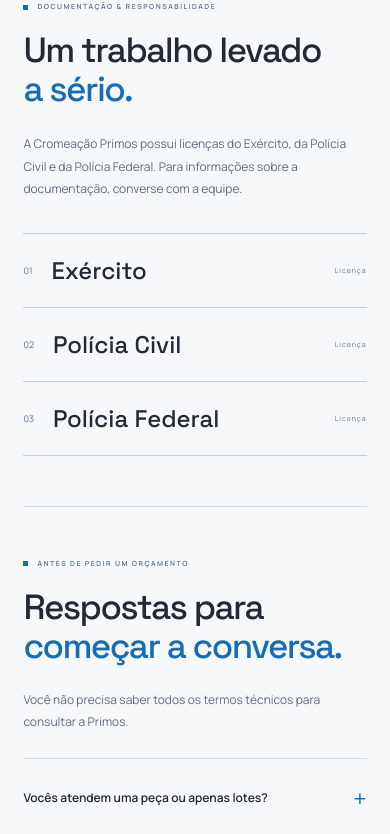
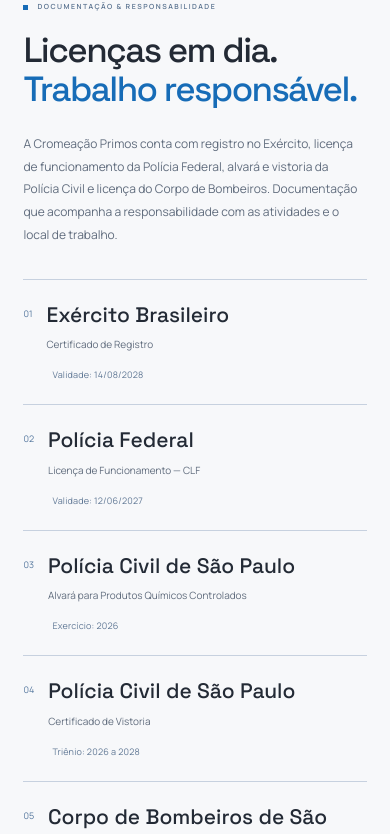
Before and after one commit to Sophia220510/primos, a React (Vite) app: page /#/inicio in a window 390 px wide. Shown: the part 5280-6114 px from the top of the page. Built offline with nearby package versions, Linux system fonts and the light colour scheme.

Commit message:
Document Primos licenses with certificate types and validity periods

```diff
--- a/package.json
+++ b/package.json
@@ -7,7 +7,8 @@
     "dev": "vite --host 127.0.0.1",
     "build": "tsc -b && vite build",
     "preview": "vite preview --host 127.0.0.1",
-    "test:ui": "node scripts/validate-final.mjs"
+    "test:ui": "node scripts/validate-final.mjs",
+    "test:licenses": "node scripts/validate-licenses.mjs"
   },
   "dependencies": {
     "react": "^19.2.0",
--- a/src/components/FinalShared.tsx
+++ b/src/components/FinalShared.tsx
@@ -1,5 +1,6 @@
 import type { ReactNode, AnchorHTMLAttributes } from "react";
 import { business, mediaUrl, getPhoto, waLink } from "../final-data";
+import { licenses, documentationIsCurrent } from "../licenses";
 export const Arrow = () => <span aria-hidden="true">↗</span>;
 export function RouteLink({
   to,
@@ -115,22 +116,28 @@ export function LicenseBlock() {
       <div>
         <Eyebrow>DOCUMENTAÇÃO & RESPONSABILIDADE</Eyebrow>
         <h2>
-          Um trabalho levado
+          {documentationIsCurrent()
+            ? "Licenças em dia."
+            : "Licenças e autorizações."}
           <br />
-          <em>a sério.</em>
+          <em>Trabalho responsável.</em>
         </h2>
         <p>
-          A Cromeação Primos possui licenças do Exército, da Polícia Civil e da
-          Polícia Federal. Para informações sobre a documentação, converse com a
-          equipe.
+          A Cromeação Primos conta com registro no Exército, licença de
+          funcionamento da Polícia Federal, alvará e vistoria da Polícia Civil e
+          licença do Corpo de Bombeiros. Documentação que acompanha a
+          responsabilidade com as atividades e o local de trabalho.
         </p>
       </div>
       <div className="f-license-list">
-        {["Exército", "Polícia Civil", "Polícia Federal"].map((name, i) => (
-          <div key={name}>
+        {licenses.map((license, i) => (
+          <div key={license.id}>
             <span>0{i + 1}</span>
-            <strong>{name}</strong>
-            <span>Licença</span>
+            <div className="f-license-description">
+              <strong>{license.authority}</strong>
+              <span>{license.document}</span>
+            </div>
+            <span>{license.validityLabel}</span>
           </div>
         ))}
       </div>
--- a/src/final.css
+++ b/src/final.css
@@ -901,14 +901,29 @@ h3 {
 }
 .f-license-list strong {
   font-family: "Space Grotesk", sans-serif;
-  font-size: 25px;
+  font-size: 21px;
   font-weight: 500;
+  display: block;
+  line-height: 1.3;
+}
+.f-license-description {
+  min-width: 0;
+}
+.f-license-description > span {
+  display: block;
+  margin-top: 7px;
+  font-size: 10px;
+  line-height: 1.8;
+  color: var(--f-muted);
 }
 .f-license-list > div > span:last-child {
   margin-left: auto;
   font-size: 8px;
-  letter-spacing: 1px;
+  letter-spacing: 0.2px;
   color: #607895;
+  min-width: 110px;
+  text-align: right;
+  line-height: 1.8;
 }
 .f-faq {
   border-top: 1px solid var(--f-line);
@@ -2158,7 +2173,7 @@ details > p {
     font-size: 10px;
   }
   .f-license-list strong {
-    font-size: 23px;
+    font-size: 20px;
   }
   .f-license-list > div {
     gap: 18px;
@@ -2682,13 +2697,29 @@ details > p {
   }
   .f-license-list > div {
     padding: 21px 0;
-    gap: 19px;
+    gap: 14px;
+    align-items: start;
+    flex-wrap: wrap;
   }
   .f-license-list strong {
-    font-size: 24px;
+    font-size: 21px;
+  }
+  .f-license-description {
+    flex: 1;
+    min-width: 220px;
+  }
+  .f-license-description > span {
+    font-size: 10px;
+  }
+  .f-license-list > div > span:first-child {
+    padding-top: 6px;
   }
   .f-license-list > div > span:last-child {
-    font-size: 7px;
+    width: 100%;
+    min-width: 0;
+    padding-left: 29px;
+    text-align: left;
+    font-size: 9px;
   }
   .f-faq h2 {
     margin: 17px 0 22px;
--- /dev/null
+++ b/src/licenses.ts
@@ -0,0 +1,56 @@
+/** Dados transcritos dos comprovantes enviados pelo cliente em 12/11/2026. */
+export const licenses = [
+  {
+    id: "exercito",
+    authority: "Exército Brasileiro",
+    document: "Certificado de Registro",
+    validityLabel: "Validade: 14/08/2028",
+    periodStart: "2026-08-13",
+    periodEnd: "2028-08-14",
+  },
+  {
+    id: "policia-federal",
+    authority: "Polícia Federal",
+    document: "Licença de Funcionamento — CLF",
+    validityLabel: "Validade: 12/06/2027",
+    periodStart: "2026-04-22",
+    periodEnd: "2027-06-12",
+  },
+  {
+    id: "policia-civil-alvara",
+    authority: "Polícia Civil de São Paulo",
+    document: "Alvará para Produtos Químicos Controlados",
+    validityLabel: "Exercício: 2026",
+    periodStart: "2026-10-08",
+    periodEnd: "2026-12-31",
+  },
+  {
+    id: "policia-civil-vistoria",
+    authority: "Polícia Civil de São Paulo",
+    document: "Certificado de Vistoria",
+    validityLabel: "Triênio: 2026 a 2028",
+    periodStart: "2026-10-08",
+    periodEnd: "2028-12-31",
+  },
+  {
+    id: "bombeiros",
+    authority: "Corpo de Bombeiros de São Paulo",
+    document: "Certificado de Licença — CLCB",
+    validityLabel: "Validade: 30/04/2029",
+    periodStart: "2026-04-30",
+    periodEnd: "2029-04-30",
+  },
+];
+
+/** Após o período exibido, evita continuar anunciando que toda a documentação está em dia. */
+export function documentationIsCurrent(today = new Date()) {
+  const date = new Intl.DateTimeFormat("en-CA", {
+    timeZone: "America/Sao_Paulo",
+    year: "numeric",
+    month: "2-digit",
+    day: "2-digit",
+  }).format(today);
+  return licenses.every(
+    (license) => date >= license.periodStart && date <= license.periodEnd,
+  );
+}
```
Also changed, not shown: scripts/validate-licenses.mjs (added, +31 -0 lines), 4 other files (tests, documents, lock files or other folders).
